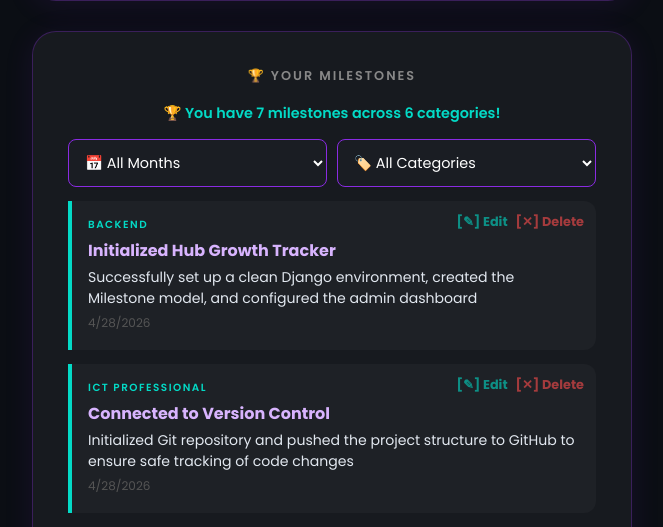
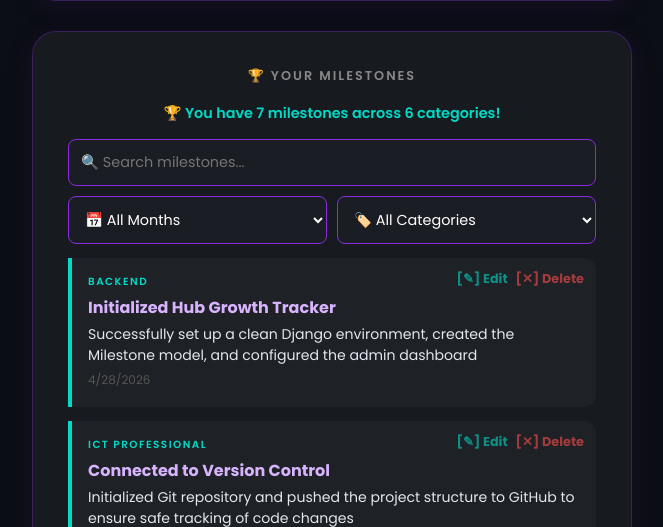
Before and after one commit to anita564-lucy/Hub_Growth_Tracker, a Django app: page / in a window 1280 px wide. Shown: the part 1103-1630 px from the top of the page, without its empty margins (308-971 px from the left). Run offline with Django 5.2, Linux system fonts and the light colour scheme; a user stored in the database is signed in; data comes from the database, SQL or seed files in the repository.

Commit message:
Add search bar feature

```diff
--- a/tracker/templates/tracker/index.html
+++ b/tracker/templates/tracker/index.html
@@ -199,6 +199,7 @@
         <div class="card">
             <p class="section-title">🏆 Your Milestones</p>
 <div id="milestone-counter" style="text-align:center; margin-bottom:15px; color:#03dac6; font-size:0.9rem; font-weight:600;"></div>
+<input type="text" id="search-input" placeholder="🔍 Search milestones..." oninput="loadMilestones()" style="margin-bottom:10px;">
             <div class="filters">
                 <select id="month-filter" onchange="loadMilestones()">
                     <option value="">📅 All Months</option>
@@ -323,6 +324,14 @@
                 catSelect.appendChild(opt);
             });
             let data = allMilestones;
+            const search = document.getElementById('search-input').value.toLowerCase();
+if (search) {
+    data = data.filter(m =>
+        m.title.toLowerCase().includes(search) ||
+        m.category.toLowerCase().includes(search) ||
+        m.description.toLowerCase().includes(search)
+    );
+}
             renderChart(allMilestones);
             const totalMilestones = allMilestones.length;
 const totalCategories = [...new Set(allMilestones.map(m => m.category).filter(Boolean))].length;
```
